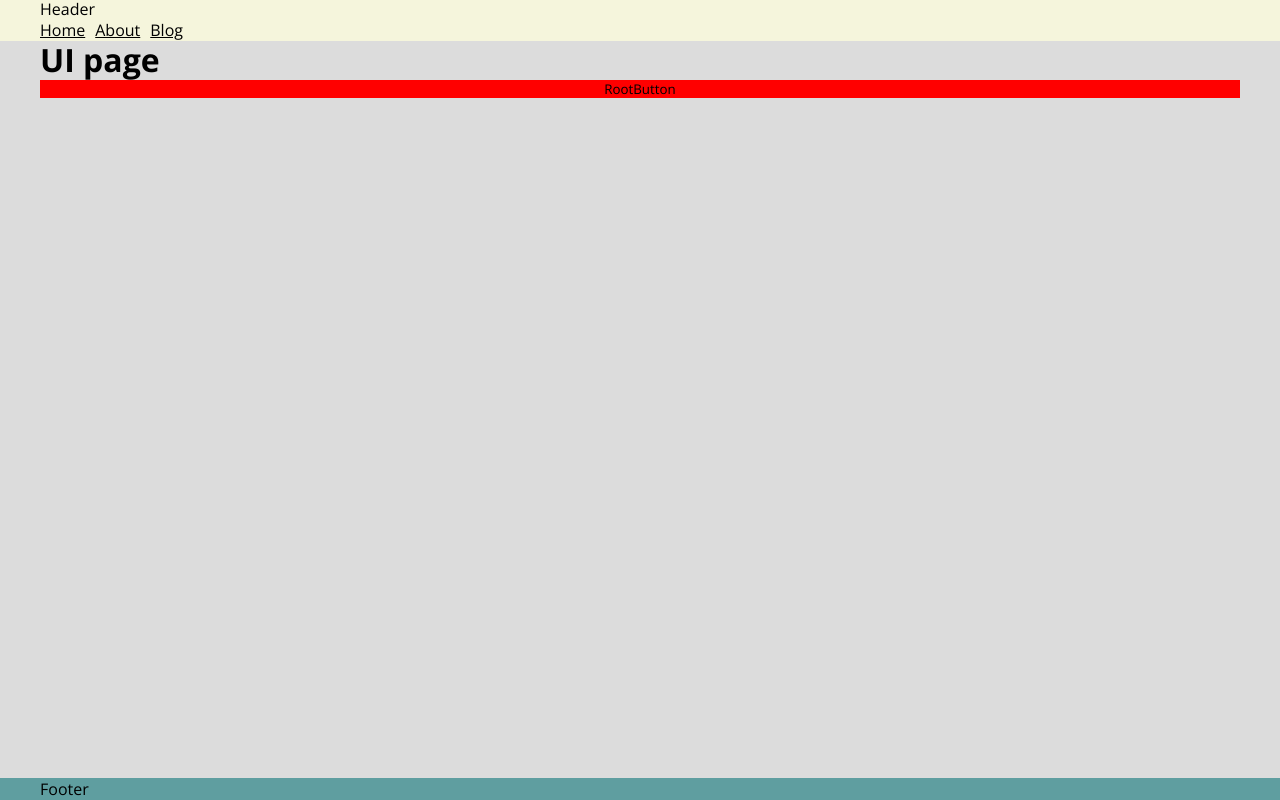
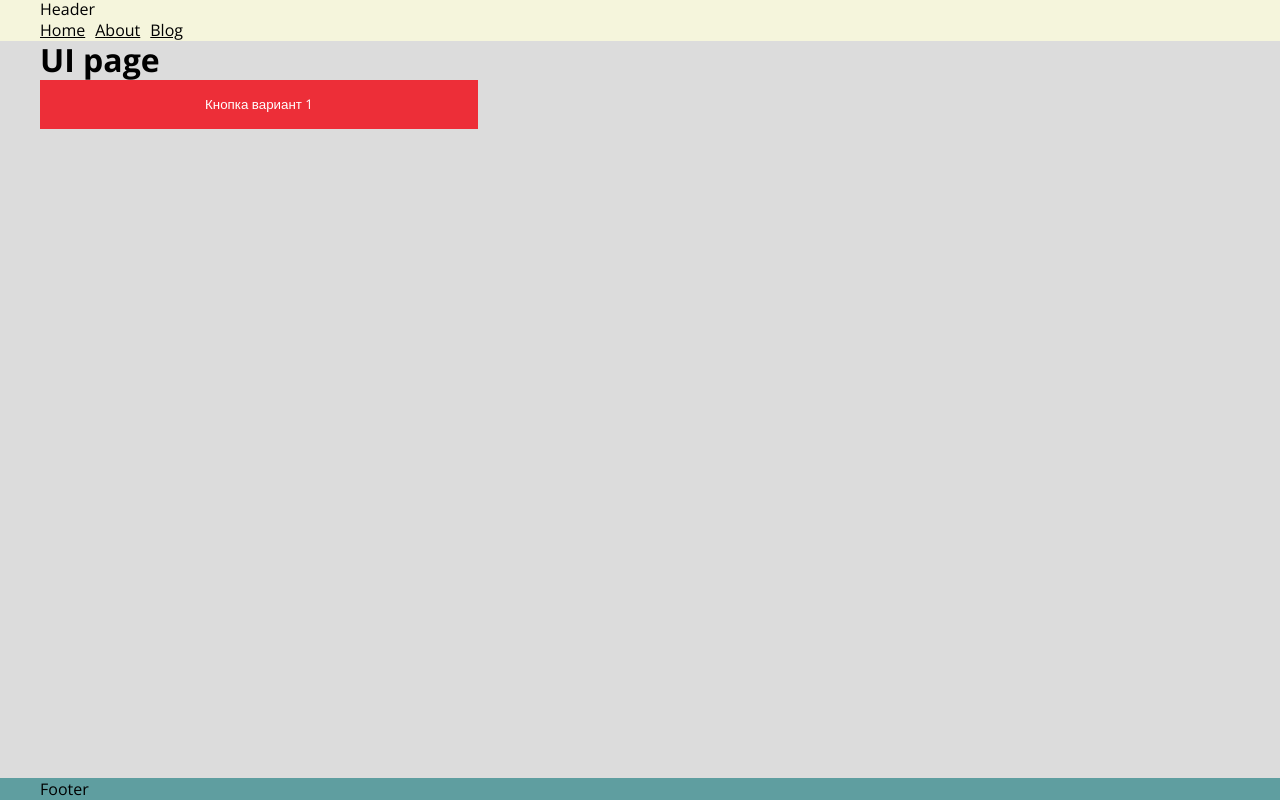
Before and after one commit to Andryuha-Nikolaev/components-library, a Next.js app: page /ui in a window 1280 px wide. Built offline with nearby package versions, Linux system fonts and the light colour scheme.

Commit message:
#add #frontend - root button template

```diff
--- a/src/common/MainContainer/MainContainer.tsx
+++ b/src/common/MainContainer/MainContainer.tsx
@@ -1,4 +1,4 @@
-import React, { ComponentPropsWithoutRef } from "react"
+import React from "react"
 
 import s from "./MainContainer.module.scss"
 
--- a/src/components/UiBlock/UiBlock.tsx
+++ b/src/components/UiBlock/UiBlock.tsx
@@ -5,7 +5,7 @@ import RootButton from "@/ui/buttons/RootButton/RootButton"
 const UiBlock = () => {
   return (
     <div className={s["block"]}>
-      <RootButton />
+      <RootButton>Кнопка вариант 1</RootButton>
     </div>
   )
 }
--- a/src/style/_vars.scss
+++ b/src/style/_vars.scss
@@ -35,9 +35,14 @@ $header-height-desk: 104px;
 
 // transition
 
-$transition: all 0.3s ease-in-out;
+$transition-duration: 0.2s;
+$transition-animation: ease;
 
-$transition-color-bgcolor: color 0.3s ease-in-out,
-  background-color 0.3s ease-in-out;
+$transition-all: all $transition-duration $transition-animation;
 
-$transition-opacity: opacity 0.3s ease-in-out;
+$transition-color: color $transition-duration $transition-animation;
+
+$transition-color-bgcolor: background-color $transition-duration
+  $transition-animation;
+
+$transition-opacity: opacity $transition-duration $transition-animation;
--- a/src/ui/buttons/RootButton/RootButton.module.scss
+++ b/src/ui/buttons/RootButton/RootButton.module.scss
@@ -1,5 +1,18 @@
 @import "../../../style/vars";
 
 .button {
-  background-color: red;
+  background-color: $button-bg;
+  max-width: 438px;
+  min-height: 49px;
+  transition: $transition-opacity;
+  color: $white;
+
+  &:hover {
+    opacity: 0.8;
+  }
+
+  &.var2 {
+    background-color: $button-bg-var2;
+    color: $white;
+  }
 }
--- a/src/ui/buttons/RootButton/RootButton.tsx
+++ b/src/ui/buttons/RootButton/RootButton.tsx
@@ -2,8 +2,17 @@ import React from "react"
 import s from "./RootButton.module.scss"
 import classNames from "classnames"
 
-const RootButton = () => {
-  return <button className={classNames(s["button"])}>RootButton</button>
+type RootButtonProps = {
+  children: React.ReactNode
+  variant?: "1" | "2" | "3" | "4"
+}
+
+const RootButton = ({ children, variant = "1" }: RootButtonProps) => {
+  return (
+    <button className={classNames(s["button"], s[`var${variant}`])}>
+      {children}
+    </button>
+  )
 }
 
 export default RootButton
```
